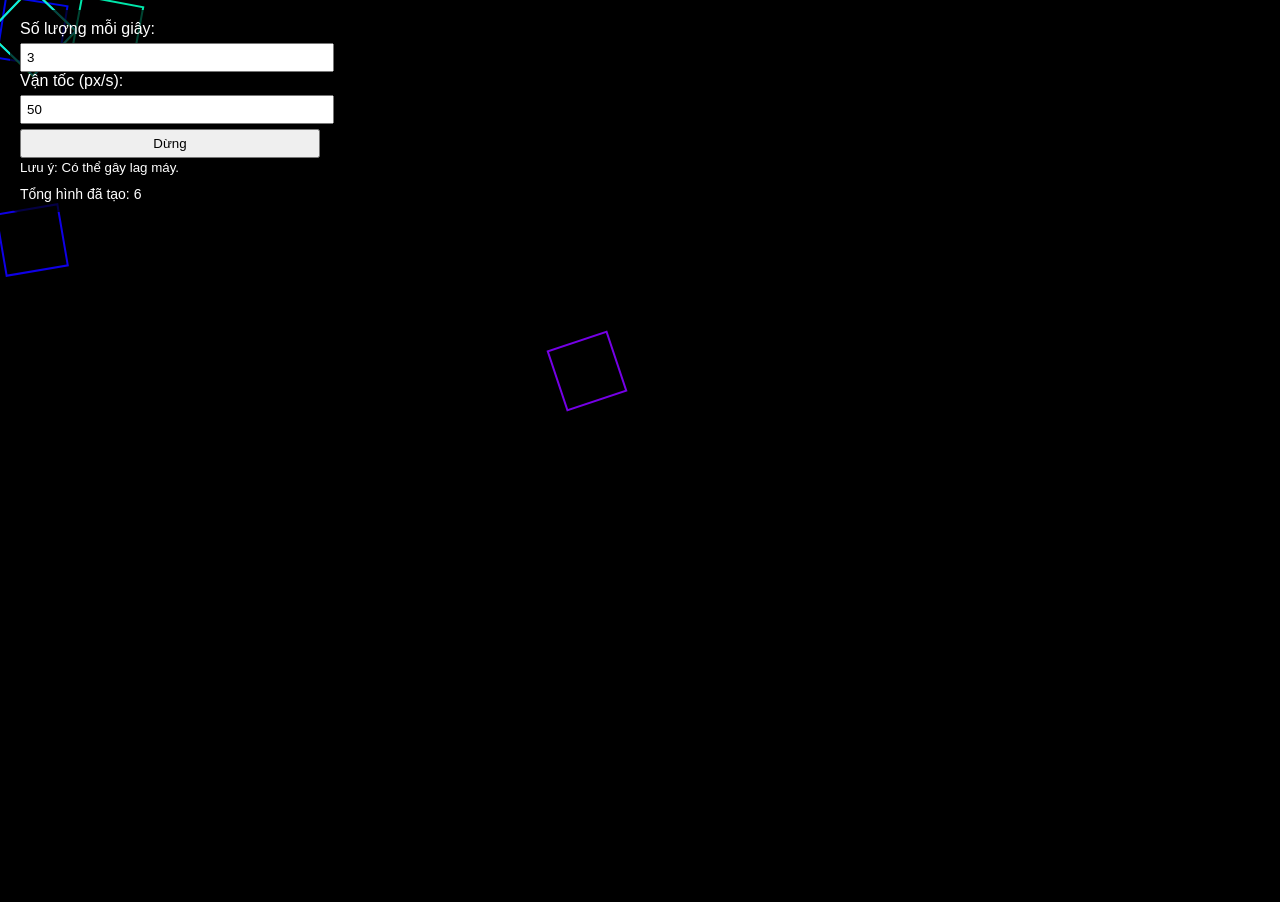
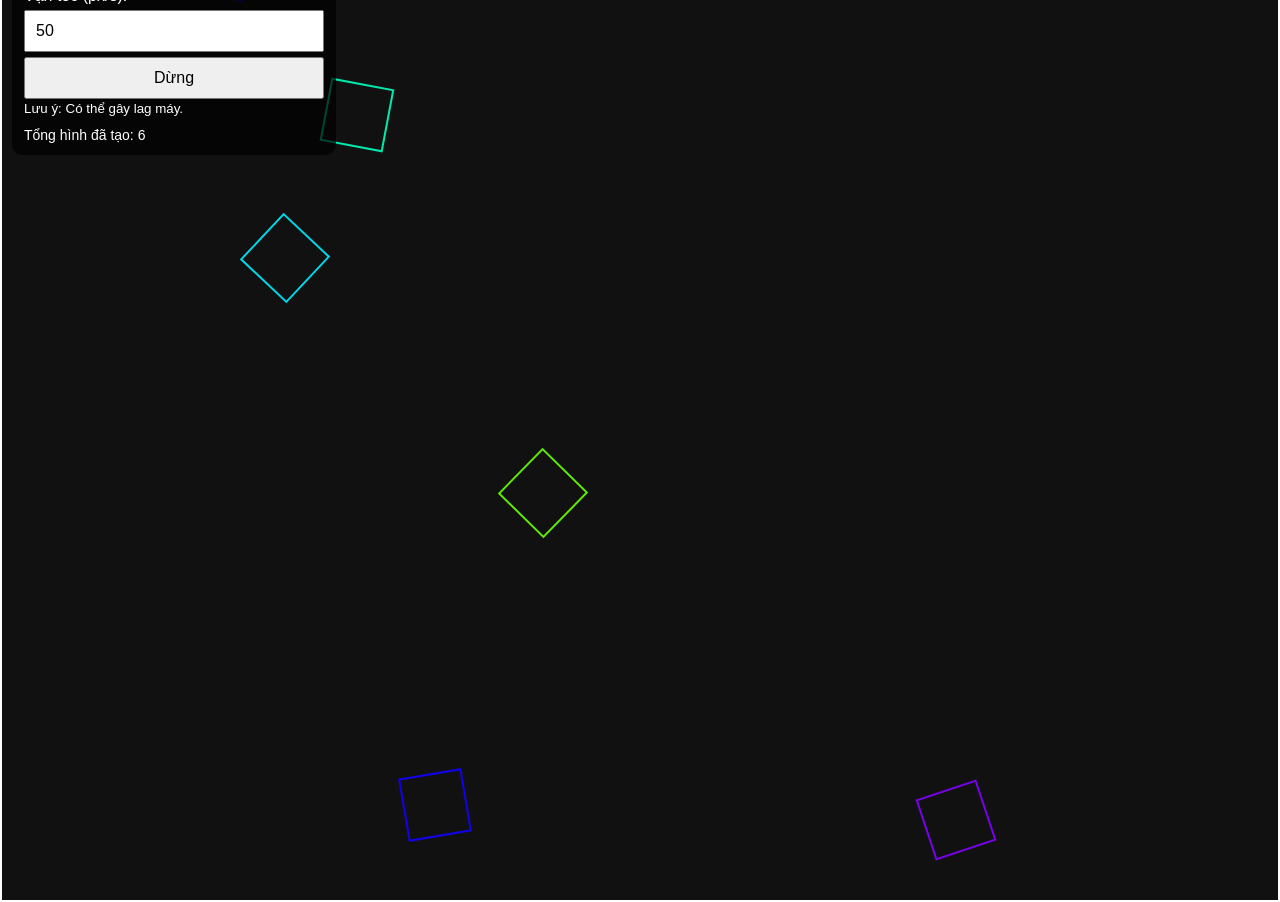
Before and after one commit to Hack-noob/GPU-TEST-LAG, a plain HTML site: page index.html in a window 1280 px wide. Both pictures are taken after a click on the button "Bắt đầu". Before the commit the page ends 800 px from the top, so only its background shows below. Drawn offline with Linux system fonts and the light colour scheme.

Commit message:
Update index.html

```diff
--- a/index.html
+++ b/index.html
@@ -6,32 +6,50 @@
   <style>
     body {
       margin: 0;
-      overflow: hidden;
+      display: flex;
+      justify-content: center;
+      align-items: center;
+      height: 100vh;
       background: black;
       color: white;
       font-family: sans-serif;
     }
+
+    #container {
+      position: relative;
+      width: 1500px;
+      height: 1000px;
+      border: 2px solid white;
+      background: #111;
+      overflow: hidden;
+    }
+
     #controls {
       position: absolute;
       top: 10px;
       left: 10px;
       z-index: 10;
       background: rgba(0,0,0,0.7);
-      padding: 10px;
-      border-radius: 8px;
+      padding: 12px;
+      border-radius: 10px;
       max-width: 300px;
     }
+
     input, button {
       margin-top: 5px;
-      padding: 5px;
+      padding: 10px;
+      font-size: 16px;
       width: 100%;
+      box-sizing: border-box;
     }
+
     .shape {
       position: absolute;
       width: 60px;
       height: 60px;
       opacity: 0.9;
     }
+
     #info {
       margin-top: 10px;
       font-size: 14px;
@@ -39,6 +57,7 @@
   </style>
 </head>
 <body>
+  <div id="container">
     <div id="controls">
       <label>Số lượng mỗi giây: <input type="number" id="rate" value="3"></label>
       <label>Vận tốc (px/s): <input type="number" id="speed" value="50"></label>
@@ -46,19 +65,24 @@
       <small>Lưu ý: Có thể gây lag máy.</small>
       <div id="info"></div>
     </div>
+  </div>
 
   <script>
     let intervalId = null;
     let shapes = [];
     let totalShapes = 0;
     let startTime = null;
+    const container = document.getElementById("container");
 
     function createShape(speed) {
       const shape = document.createElement("div");
       shape.className = "shape";
 
-      shape.style.left = Math.random() * window.innerWidth + "px";
-      shape.style.top = Math.random() * window.innerHeight + "px";
+      let x = Math.random() * (container.clientWidth - 60);
+      let y = Math.random() * (container.clientHeight - 60);
+
+      shape.style.left = x + "px";
+      shape.style.top = y + "px";
       shape.style.background = "transparent";
       shape.style.border = "2px solid hsl(" + Math.random() * 360 + ", 100%, 50%)";
       shape.style.transform = `rotate(${Math.random() * 360}deg)`;
@@ -75,23 +99,22 @@
       const dx = (Math.random() - 0.5) * speed;
       const dy = (Math.random() - 0.5) * speed;
 
-      document.body.appendChild(shape);
-      shapes.push({ el: shape, dx, dy });
+      container.appendChild(shape);
+      shapes.push({ el: shape, dx, dy, x, y });
       totalShapes++;
       updateInfo();
     }
 
     function animate() {
       shapes.forEach(s => {
-        const rect = s.el.getBoundingClientRect();
-        let x = rect.left + s.dx * 0.016;
-        let y = rect.top + s.dy * 0.016;
+        s.x += s.dx * 0.016;
+        s.y += s.dy * 0.016;
 
-        if (x < 0 || x > window.innerWidth) s.dx *= -1;
-        if (y < 0 || y > window.innerHeight) s.dy *= -1;
+        if (s.x < 0 || s.x > container.clientWidth - 60) s.dx *= -1;
+        if (s.y < 0 || s.y > container.clientHeight - 60) s.dy *= -1;
 
-        s.el.style.left = (x < 0 ? 0 : x) + "px";
-        s.el.style.top = (y < 0 ? 0 : y) + "px";
+        s.el.style.left = s.x + "px";
+        s.el.style.top = s.y + "px";
       });
       requestAnimationFrame(animate);
     }
```
Lines whose indentation alone changed are shown as unchanged.
